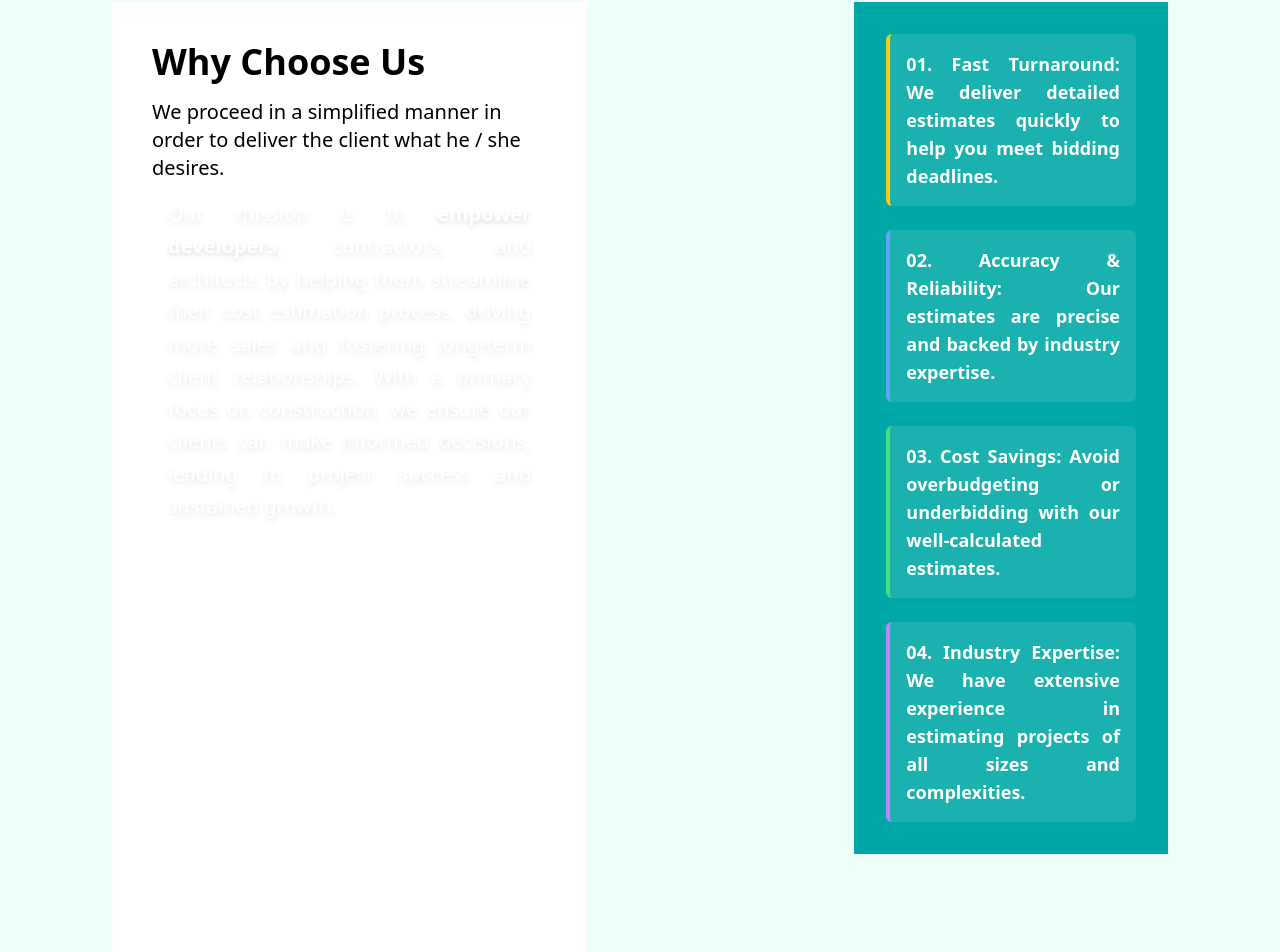
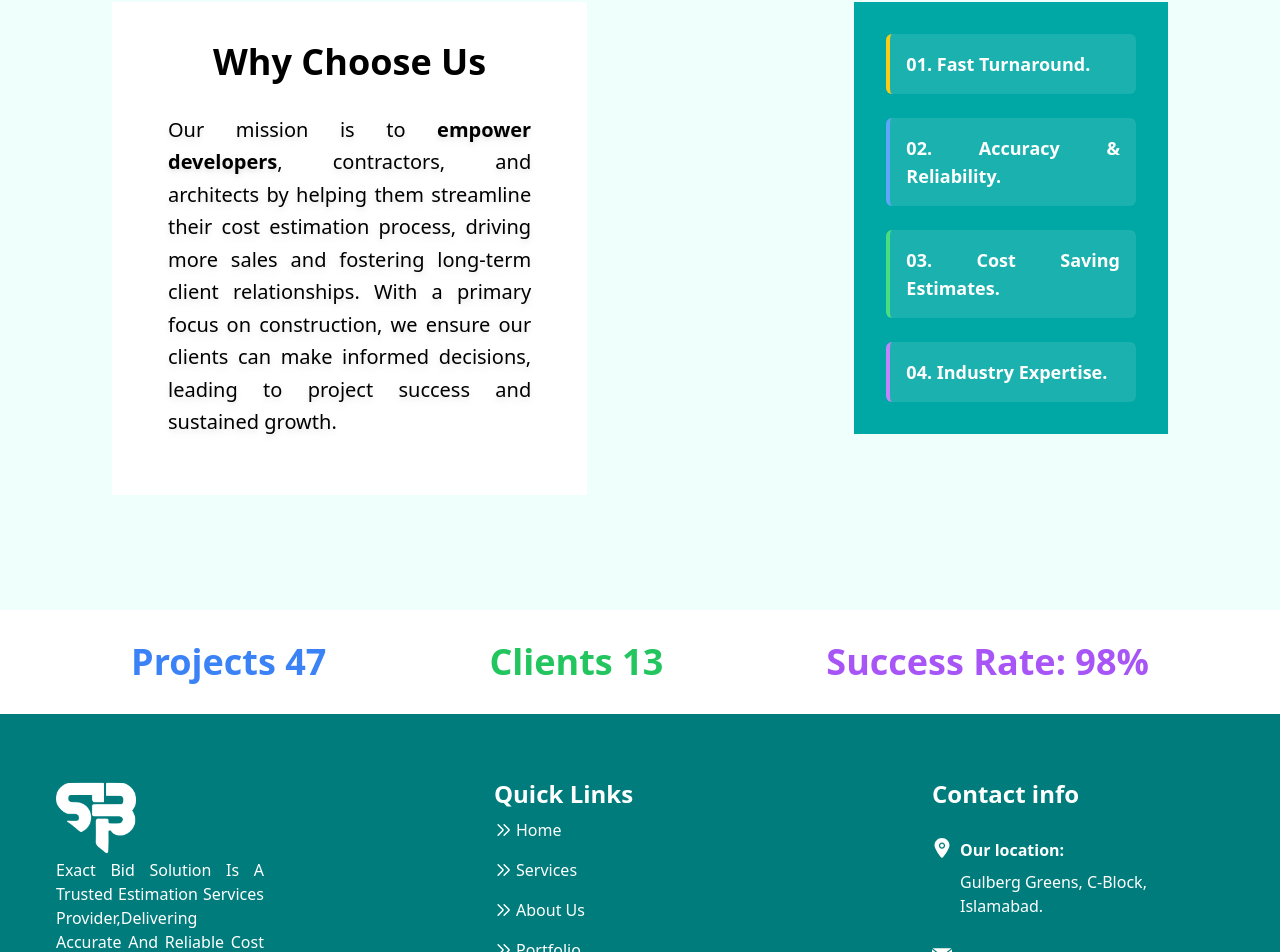
Before and after one commit to Umair452/exact-bid, a React (Vite) app: page / in a window 1280 px wide. Shown: the part 1471-2423 px from the top of the page. Built offline with nearby package versions, Linux system fonts and the light colour scheme.

Commit message:
update counter, about us, footer, homescreen

```diff
--- a/src/components/About.jsx
+++ b/src/components/About.jsx
@@ -49,19 +49,16 @@ export default function About() {
         </div>
 
         <div className="flex flex-col lg:flex-row w-full">
-          <div className="lg:w-[45%] p-10 text-center  gap-4 lg:text-start bg-bright text-black flex flex-col justify-start">
-            <h1 className="text-4xl font-bold">Why Choose Us</h1>
-            <p className="text-xl">
-              We proceed in a simplified manner in order to deliver the client
-              what he / she desires.
-              <p className="text-xl m-4 text-white text-justify leading-relaxed drop-shadow-md">
+          <div className="h-fit lg:w-[45%] p-10 text-center  gap-4 lg:text-start bg-bright text-black flex flex-col justify-start">
+            <h1 className="text-4xl font-bold text-center">Why Choose Us</h1>
+
+              <p className="text-xl m-4  text-justify leading-relaxed drop-shadow-md">
               Our mission is to <strong>empower developers</strong>,
               contractors, and architects by helping them streamline their cost
               estimation process, driving more sales and fostering long-term
               client relationships. With a primary focus on construction, we
               ensure our clients can make informed decisions, leading to project
               success and sustained growth.
-            </p>
             </p>
             {/* <p className="text-2xl font-bold text-heading">35$ <span className="text-xl text-black">/hour</span></p>
         <button className="text-2xl bg-slate p-6 lg:w-2/4 text-bright font-bold rounded-full hover:transition-color ease-in-out duration-500 hover:text-bright hover:bg-black">Read more</button> */}
@@ -74,25 +71,25 @@ export default function About() {
             <div className="flex flex-col items-start p-8 bg-headerBlue text-bright lg:bg-heading lg:w-[54%] space-y-6">
               <div className="w-full text-justify p-4 border-l-4 border-yellow-400 bg-white/10 rounded-md">
                 <span className="text-lg font-semibold ">
-                  01. Fast Turnaround: We deliver detailed estimates quickly to help you meet bidding deadlines.
+                  01. Fast Turnaround.
                 </span>
               </div>
 
               <div className="w-full p-4 border-l-4 text-justify border-blue-400 bg-white/10 rounded-md">
                 <span className="text-lg font-semibold text-justify">
-                  02. Accuracy & Reliability: Our estimates are precise and backed by industry expertise.
+                  02. Accuracy & Reliability.
                 </span>
               </div>
 
               <div className="w-full p-4 border-l-4 text-justify border-green-400 bg-white/10 rounded-md">
                 <span className="text-lg font-semibold text-justify">
-                  03. Cost Savings: Avoid overbudgeting or underbidding with our well-calculated estimates.
+                  03. Cost Saving Estimates.
                 </span>
               </div>
 
               <div className="w-full p-4 border-l-4 text-justify border-purple-400 bg-white/10 rounded-md">
                 <span className="text-lg font-semibold text-justify">
-                  04. Industry Expertise: We have extensive experience in estimating projects of all sizes and complexities.
+                  04. Industry Expertise.
                 </span>
               </div>
 
--- a/src/components/Counter.jsx
+++ b/src/components/Counter.jsx
@@ -16,18 +16,18 @@ const StatsCounter = () => {
     >
       <div className="text-center">
         <h2 className="text-4xl font-bold text-blue-500">
-          Projects {inView ? <CountUp start={0} end={100} duration={3} /> : 0}
+          Projects {inView ? <CountUp start={0} end={47} duration={3} /> : 0}
         </h2>
       </div>
       <div className="text-center">
         <h2 className="text-4xl font-bold text-green-500">
-          Clients {inView ? <CountUp start={0} end={50} duration={3} /> : 0}
+          Clients {inView ? <CountUp start={0} end={13} duration={3} /> : 0}
         </h2>
       </div>
       <div className="text-center">
         <h2 className="text-4xl font-bold text-purple-500">
           Success Rate:{" "}
-          {inView ? <CountUp start={0} end={99} duration={3} /> : 0}%
+          {inView ? <CountUp start={0} end={98} duration={3} /> : 0}%
         </h2>
       </div>
     </div>
--- a/src/components/Footer.jsx
+++ b/src/components/Footer.jsx
@@ -33,9 +33,10 @@ export default function Footer() {
               alt="logo"
             />
           </div>
-          <div className="max-w-52 text-justify">
+          <div className="capitalize max-w-52 text-justify">
             <p>
-              Calculating perfect bids and satisfying our clients since 2022
+            Exact Bid Solution is a trusted estimation services provider,delivering
+             accurate and reliable cost estimates for construction projects of all scales.
             </p>
           </div>
         </div>
@@ -107,7 +108,7 @@ export default function Footer() {
               <div>
                 <p className="w-[244px]  cursor-pointer">
                   {" "}
-                  975 Liberty Ave, Union, NJ 07083, USA
+                  Gulberg Greens, C-Block, Islamabad.
                 </p>
               </div>
             </div>
@@ -120,7 +121,7 @@ export default function Footer() {
             <div className="flex flex-col gap-2">
               <div className="text-heading font-bold">Email Us:</div>
               <div className=" cursor-pointer">
-                <p>support@perfectbidsolutions.com</p>
+                <p>talha@exactbidestimates.com</p>
               </div>
             </div>
           </div>
--- a/src/screens/HomeScreen.jsx
+++ b/src/screens/HomeScreen.jsx
@@ -1,6 +1,5 @@
 import About from "../components/About";
 import Hero from "../sections/Hero";
-import Review from "../components/Reviews";
 import StatsCounter from "../components/Counter";
 
 export default function HomeScreen() {
@@ -9,7 +8,7 @@ export default function HomeScreen() {
       <Hero />
       <About />
       <StatsCounter />
-      <Review />
+
     </>
   );
 }
```
